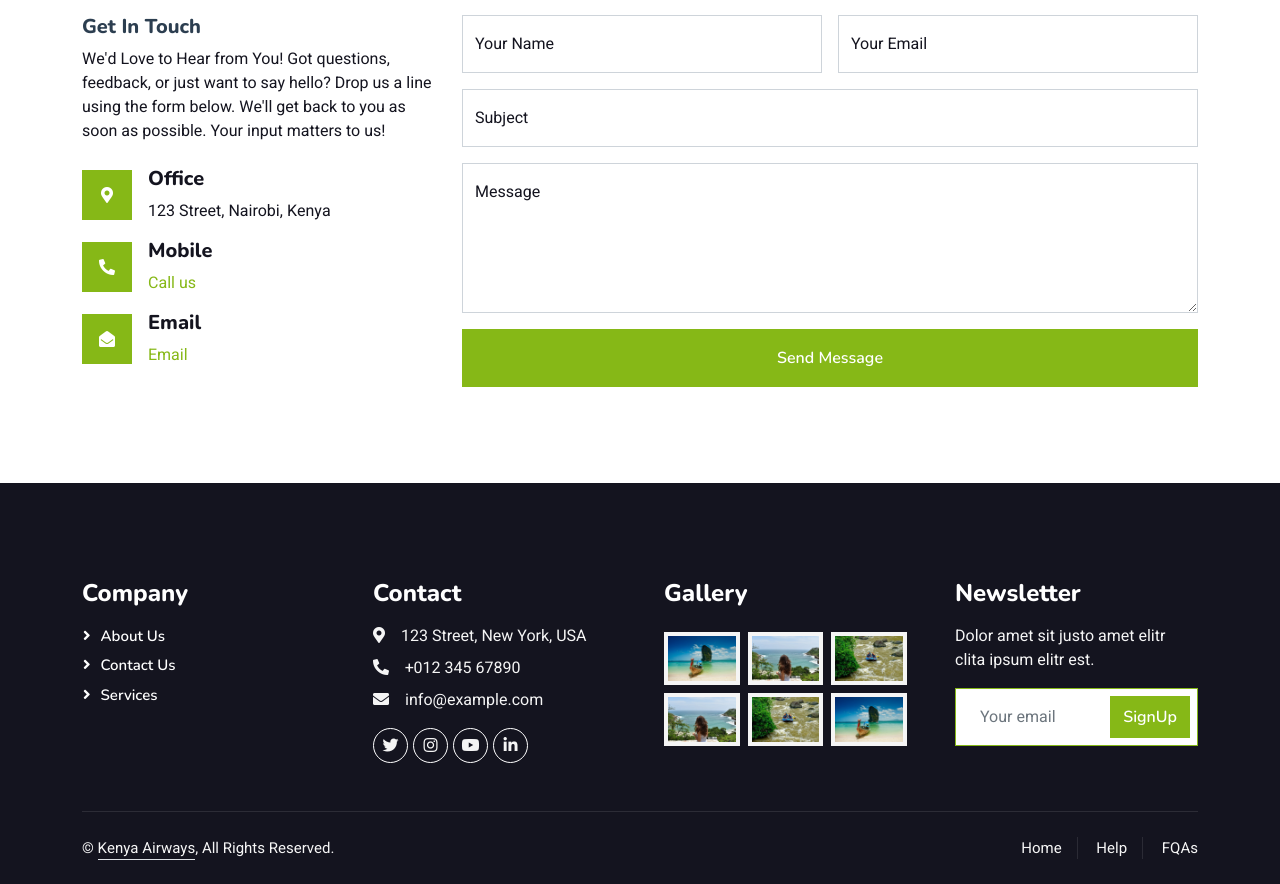
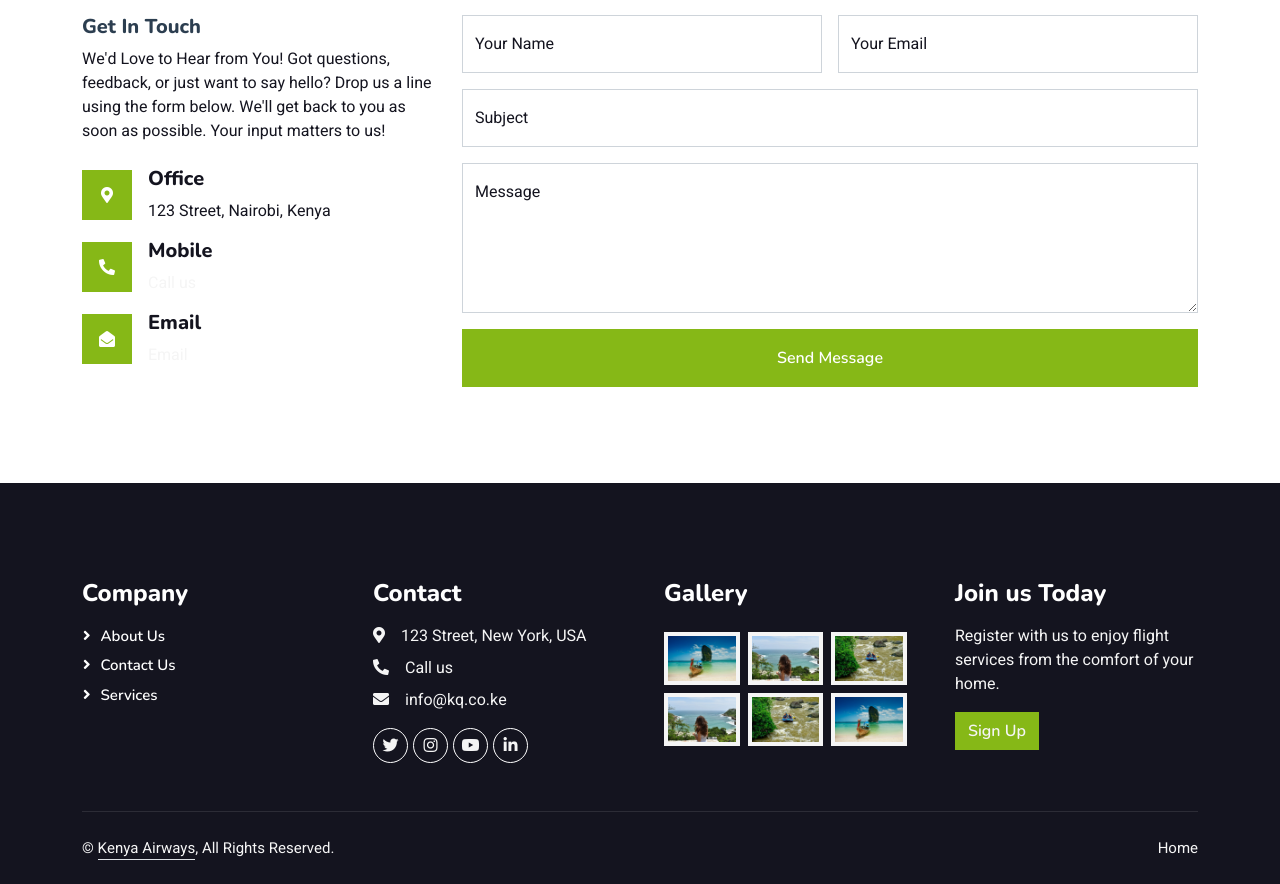
Before and after one commit to tiemah/Kenya-Airways-Project, a PHP site: page /landingPage/contact.php in a window 1280 px wide. Shown: the part 495-1379 px from the top of the page. Run offline with PHP 8.4, Linux system fonts and the light colour scheme; some libraries are stand-ins or nearby versions.

Commit message:
finishing up footer page

```diff
--- a/landingPage/contact.php
+++ b/landingPage/contact.php
@@ -89,8 +89,8 @@ Your input matters to us!
                         </div>
                         <div class="ms-3">
                             <h5 class="text-dark">Mobile</h5>
-                            <!-- <p class="mb-0 text-dark">+254 746 603906</p> -->
-                            <a href="tel: 0792899313">Call us</a>
+
+                            <a href="tel: 0712345678" style="color: whitesmoke;">Call us</a>
                         </div>
                     </div>
                     <div class="d-flex align-items-center">
@@ -100,7 +100,7 @@ Your input matters to us!
                         <div class="ms-3">
                             <h5 class="text-dark">Email</h5>
                             <!-- <p class="mb-0">info@example.com</p> -->
-                            <a href="mailto: doreentiema87@gmail.com">Email </a>
+                            <a href="mailto: info@kq.co.ke" style="color: whitesmoke;">Email </a>
                         </div>
                     </div>
                 </div>
--- a/landingPage/footer.php
+++ b/landingPage/footer.php
@@ -14,8 +14,8 @@
                 <div class="col-lg-3 col-md-6">
                     <h4 class="text-white mb-3">Contact</h4>
                     <p class="mb-2"><i class="fa fa-map-marker-alt me-3"></i>123 Street, New York, USA</p>
-                    <p class="mb-2"><i class="fa fa-phone-alt me-3"></i>+012 345 67890</p>
-                    <p class="mb-2"><i class="fa fa-envelope me-3"></i>info@example.com</p>
+                    <p class="mb-2"><i class="fa fa-phone-alt me-3"></i><a href="tel: 0712345678" style="color: whitesmoke;">Call us</a></p>
+                    <p class="mb-2"><i class="fa fa-envelope me-3"></i><a href="mailto: info@kq.co.ke" style="color: whitesmoke;">info@kq.co.ke </a></p>
                     <div class="d-flex pt-2">
                         <a class="btn btn-outline-light btn-social" href="https://twitter.com/Dorinah17"><i class="fab fa-twitter"></i></a>
                         <!-- <a class="btn btn-outline-light btn-social" href=""><i class="fab fa-facebook-f"></i></a> -->
@@ -48,11 +48,11 @@
                     </div>
                 </div>
                 <div class="col-lg-3 col-md-6">
-                    <h4 class="text-white mb-3">Newsletter</h4>
-                    <p>Dolor amet sit justo amet elitr clita ipsum elitr est.</p>
+                    <h4 class="text-white mb-3">Join us Today</h4>
+                    <p>Register with us to enjoy flight services from the comfort of your home.</p>
                     <div class="position-relative mx-auto" style="max-width: 400px;">
-                        <input class="form-control border-primary w-100 py-3 ps-4 pe-5" type="text" placeholder="Your email">
-                        <button type="button" class="btn btn-primary py-2 position-absolute top-0 end-0 mt-2 me-2">SignUp</button>
+                        <!-- <input class="form-control border-primary w-100 py-3 ps-4 pe-5" type="text" placeholder="Your email"> -->
+                        <button type="button" class="btn btn-primary "><a href="pas-register.php" class="text-light">Sign Up</a></button>
                     </div>
                 </div>
             </div>
@@ -68,8 +68,8 @@
                     <div class="col-md-6 text-center text-md-end">
                         <div class="footer-menu">
                             <a href="index.php">Home</a>
-                            <a href="help.php">Help</a>
-                            <a href="">FQAs</a>
+                            <!-- <a href="help.php">Help</a> -->
+                            <!-- <a href="">FQAs</a> -->
                         </div>
                     </div>
                 </div>
```
